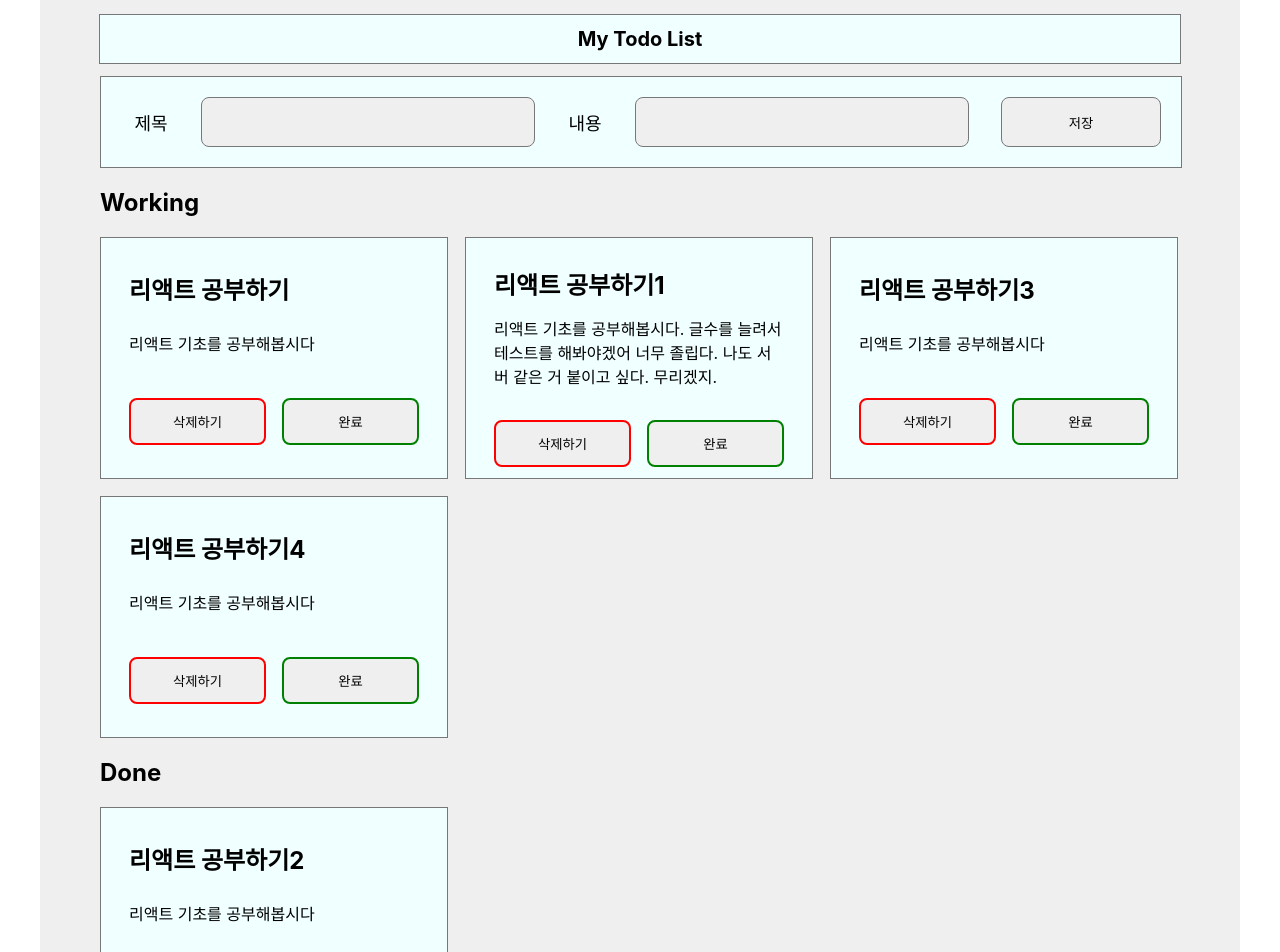
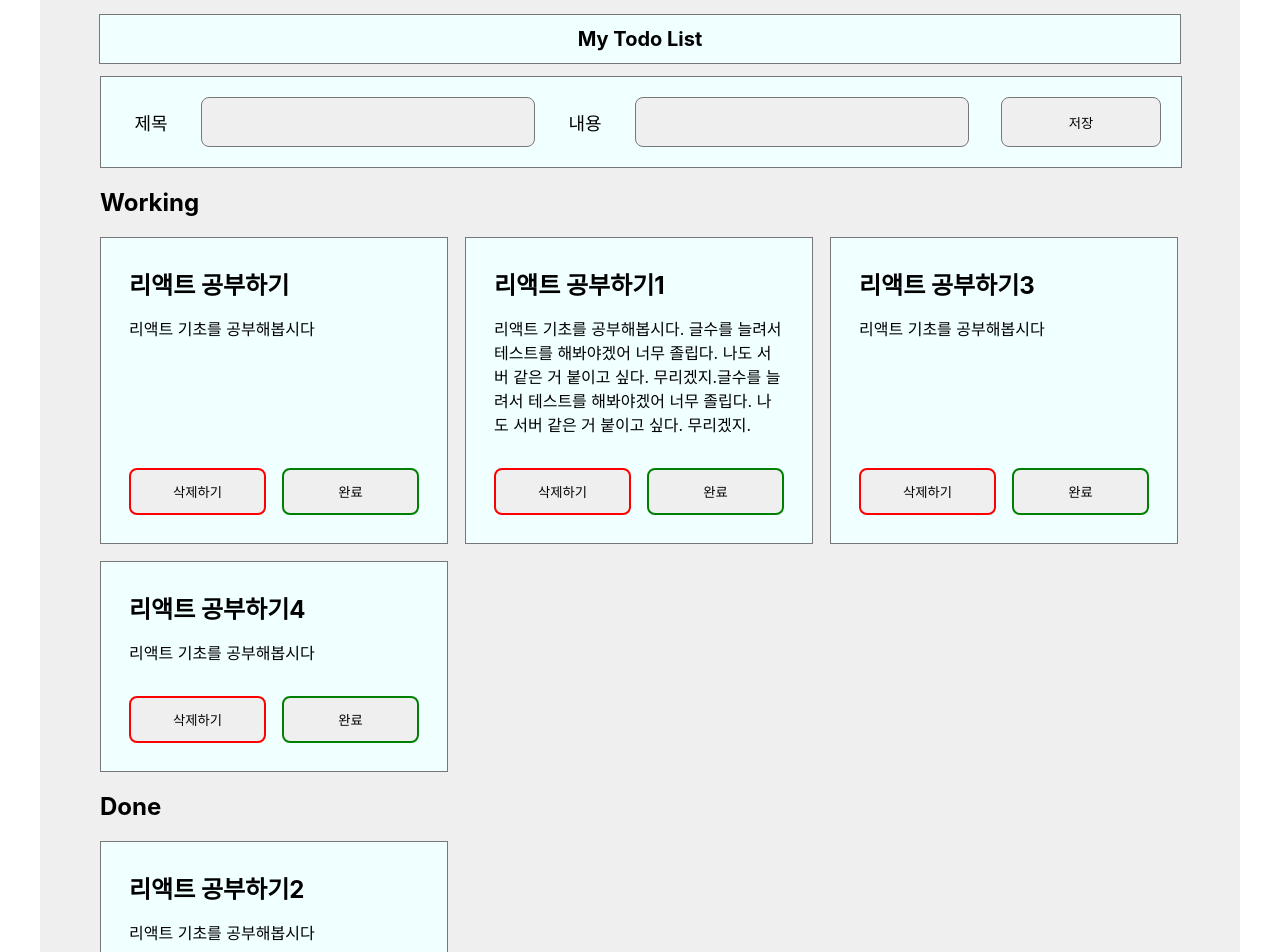
Before and after one commit to Haegnim/hh99_tests, a React (Create React App) app: page / in a window 1280 px wide. Shown: the top 952 px of the page. Built offline with nearby package versions, Linux system fonts and the light colour scheme.

Commit message:
0624 css 수정 / 주석 추가

```diff
--- a/src/App.css
+++ b/src/App.css
@@ -1,13 +1,5 @@
 
-.App{
-  max-width: 1200px;
-  min-width: 800px;
-  width: 100%;
-  /* height: 100vh; */
-  margin: 0 auto;
-  background-color: #efefef;
-padding: 14px 0 0 0;
-}
+/* reset css  */
 p{
   margin: 0;
 }
@@ -22,6 +14,18 @@ main{
 button{
   border: none;
 }
+
+/* App style css  */
+.App{
+  max-width: 1200px;
+  min-width: 800px;
+  width: 100%;
+  margin: 0 auto;
+  background-color: #efefef;
+  padding: 14px 0 0 0;
+}
+
+/* header style css  */
 .todo-header{
   padding: 12px 0;
   width: 90%;
@@ -35,6 +39,8 @@ button{
   font-size: 20px;
   margin: 0;
 }
+
+/* input box style css */
 .save-todo-box{
   width: 100%;
   /* padding: 12px 18px; */
@@ -51,7 +57,7 @@ button{
   display: flex;
 align-items: center;
 }
-.input-container p{
+.input-container label{
   width: 60px;
   /* background-color: rebeccapurple; */
   text-align: center;
@@ -77,6 +83,8 @@ align-items: center;
   border: 1px solid #777;
 }
 
+
+/* working & done section style css */
 section ul{
   display: flex;
   gap: 17px;
@@ -86,15 +94,16 @@ section ul{
   /* height: 300px; */
 }
 
+/* todolist style css  */
 .todo-card{
   padding: 28px 28px;
   width: calc(30% - 34px);
-  height: 184px;
+  /* min-height: 184px; */
   background-color: azure;
   border: 1px solid #777;
   display: flex;
   flex-direction: column;
-  justify-content: space-around;
+  justify-content: space-between;
 }
 .todo-card .todo-title{
   margin: 0;
--- a/src/App.jsx
+++ b/src/App.jsx
@@ -6,18 +6,21 @@ import InputBox from './components/InputBox';
 
 function App() {
     //js
+    // todolist content
     const [todoCard, setTodoCard] = useState([
         { id: 1, title: `리액트 공부하기`, text: `리액트 기초를 공부해봅시다`, isdone: false },
         {
             id: 2,
             title: `리액트 공부하기1`,
-            text: `리액트 기초를 공부해봅시다. 글수를 늘려서 테스트를 해봐야겠어 너무 졸립다. 나도 서버 같은 거 붙이고 싶다. 무리겠지.`,
+            text: `리액트 기초를 공부해봅시다. 글수를 늘려서 테스트를 해봐야겠어 너무 졸립다. 나도 서버 같은 거 붙이고 싶다. 무리겠지.글수를 늘려서 테스트를 해봐야겠어 너무 졸립다. 나도 서버 같은 거 붙이고 싶다. 무리겠지.`,
             isdone: false,
         },
         { id: 3, title: `리액트 공부하기2`, text: `리액트 기초를 공부해봅시다`, isdone: true },
         { id: 4, title: `리액트 공부하기3`, text: `리액트 기초를 공부해봅시다`, isdone: false },
         { id: 5, title: `리액트 공부하기4`, text: `리액트 기초를 공부해봅시다`, isdone: false },
     ]);
+
+    //input value submit
     const [title, setTitle] = useState('');
     const [text, setText] = useState('');
 
@@ -36,6 +39,8 @@ function App() {
         };
         setTodoCard([...todoCard, newTodo]);
     };
+
+    //button click event
     const clickRemove = (id) => {
         const newTodo = todoCard
             .filter((item) => item.id !== id)
@@ -71,24 +76,22 @@ function App() {
                     titleChangeHandler={titleChangeHandler}
                     textChangeHandler={textChangeHandler}
                 />
-                <section>
-                    <h2>Working</h2>
+
                 <TodoList
+                    sectionTitle={'Working'}
                     todoCard={todoCard}
                     isDone={false}
                     isDoneChange={isDoneChange}
                     clickRemove={clickRemove}
                 />
-                </section>
-                <section>
-                    <h2>Done</h2>
+
                 <TodoList
+                    sectionTitle={'Done'}
                     todoCard={todoCard}
                     isDone={true}
                     isDoneChange={isDoneChange}
                     clickRemove={clickRemove}
                 />
-                </section>
             </main>
         </div>
     );
--- a/src/components/InputBox.jsx
+++ b/src/components/InputBox.jsx
@@ -4,15 +4,15 @@ import Button from './Button';
 
 function InputBox({ title, text, onSubmitHandler, textChangeHandler, titleChangeHandler }) {
     return (
-        <div className="save-todo-box">
+        <form className="save-todo-box">
             <div className="input-container">
-                <p>제목</p>
+                <label>제목</label>
                 <input type="text" value={title} onChange={titleChangeHandler} />
-                <p>내용</p>
+                <label>내용</label>
                 <input type="text" value={text} onChange={textChangeHandler} />
             </div>
             <Button buttonFuntion={onSubmitHandler} text={'저장'} />
-        </div>
+        </form>
     );
 }
 
--- a/src/components/TodoList.jsx
+++ b/src/components/TodoList.jsx
@@ -1,10 +1,12 @@
 import React from 'react';
 import Button from './Button';
 
-function TodoList({ todoCard, isDone, clickRemove, isDoneChange }) {
+function TodoList({ sectionTitle, todoCard, isDone, clickRemove, isDoneChange }) {
     let buttonText = '완료';
     isDone ? (buttonText = '취소') : (buttonText = '완료');
     return (
+        <section>
+            <h2>{sectionTitle}</h2>
             <ul className="working-list">
                 {todoCard
                     .filter((item) => {
@@ -13,8 +15,11 @@ function TodoList({ todoCard, isDone, clickRemove, isDoneChange }) {
                     .map((item) => {
                         return (
                             <li className="todo-card" isDone={item.isdone} key={item.id}>
+                                <div className="content-box">
                                     <p className="todo-title">{item.title}</p>
                                     <p className="todo-text">{item.text}</p>
+                                </div>
+
                                 <div className="todo-card-btn-box">
                                     <Button
                                         style={'remove-btn'}
@@ -36,6 +41,7 @@ function TodoList({ todoCard, isDone, clickRemove, isDoneChange }) {
                         );
                     })}
             </ul>
+        </section>
     );
 }
 
```
Lines whose indentation alone changed are shown as unchanged.
